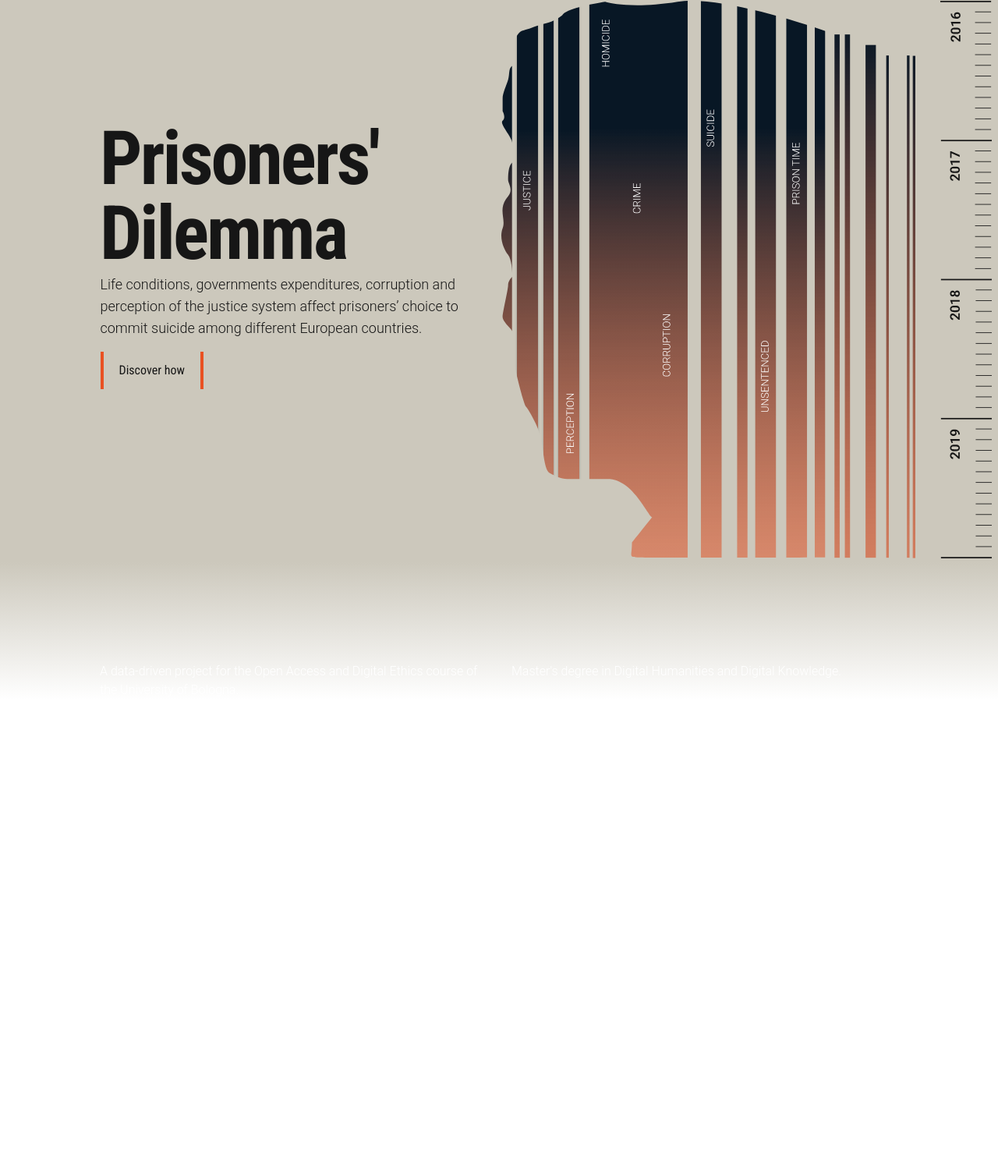
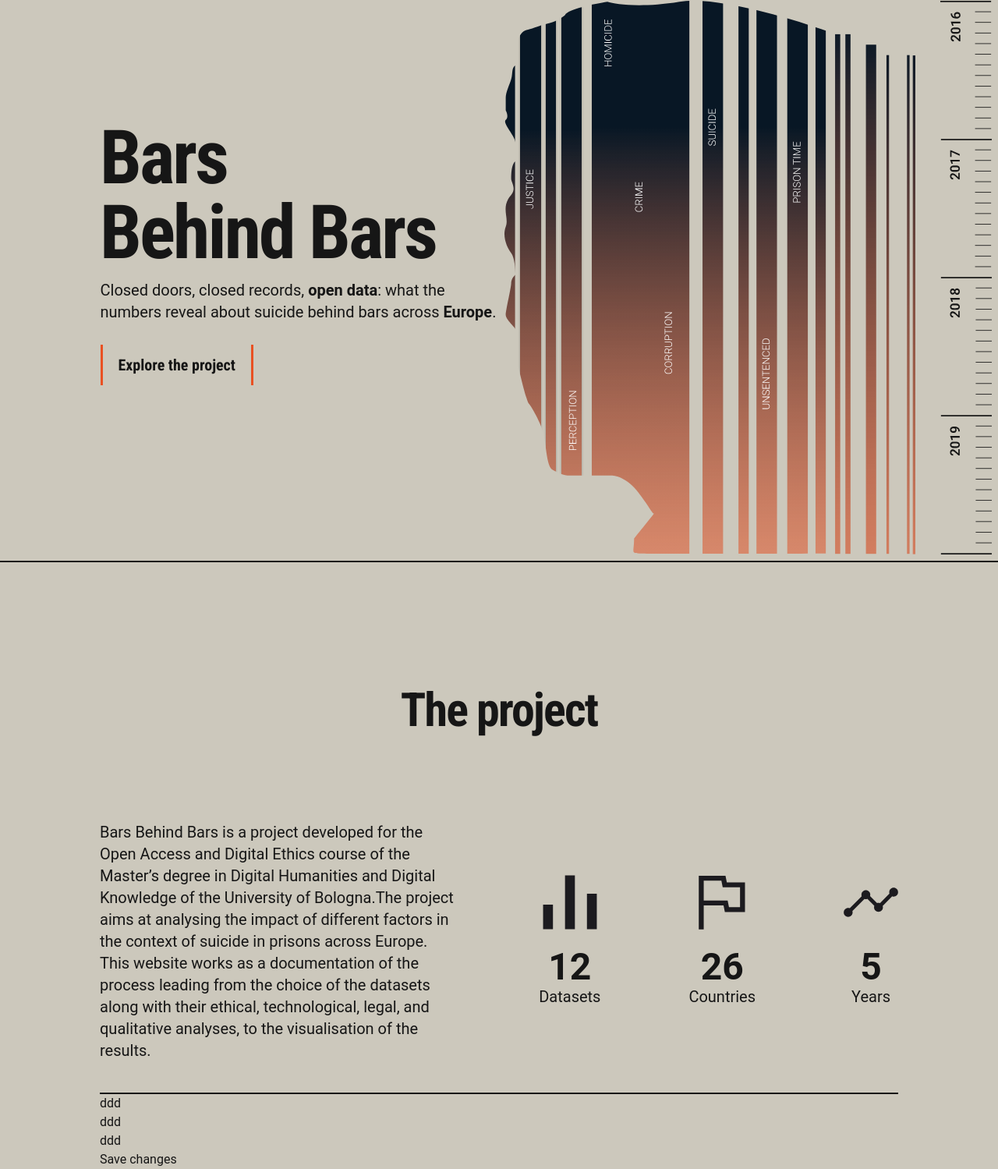
Before and after one commit to Prisoner-s-Dilemma/OpenAccess-DigitalEthics-ProjectMaterial, a plain HTML site: page index.html in a window 1280 px wide. Shown: the part 79-1578 px from the top of the page at 78% size. Before the commit the page ends 976 px from the top, so only its background shows below. Drawn offline with nearby package versions, Linux system fonts and the light colour scheme.

Commit message:
Major home update

```diff
--- a/assets/style.css
+++ b/assets/style.css
@@ -1,7 +1,9 @@
+
+
 body {
     font-family: 'Roboto', sans-serif;
+}
 
-}
 
 .roboto-condensed {
     font-family: 'Roboto Condensed', sans-serif;
--- /dev/null
+++ b/assets/tailwind.css
@@ -0,0 +1,9 @@
+@tailwind base;
+@tailwind components;
+@tailwind utilities;
+
+@layer components {
+  .btn-primary {
+    @apply py-2 px-4 bg-blue-500 text-white font-semibold rounded-lg shadow-md hover:bg-blue-700 focus:outline-none focus:ring-2 focus:ring-blue-400 focus:ring-opacity-75;
+  }
+}
--- a/index.html
+++ b/index.html
@@ -12,6 +12,7 @@
     <link href="https://fonts.googleapis.com/css2?family=Roboto+Condensed:ital,wght@0,300;0,400;0,700;1,300;1,400;1,700&display=swap" rel="stylesheet">
     <!-- CSS File -->
     <link href="assets/style.css" rel="stylesheet">
+    <link href="assets/tailwind.css" rel="stylesheet">
 
     <!-- Tailwind-->
     <script src="https://cdn.tailwindcss.com"></script>
@@ -22,15 +23,13 @@
     <script src="./assets/script.js"></script>
 
 </head>
-<body class="h-[100vh] w-[100vw] text-[#161616]">
+<body class="bg-[#CCC8BC] text-[#161616]">
 
-    <header class="fixed w-[100%] z-10 bg-white/30 backdrop-blur-3xl">
-        <nav class="px-6 py-4 h-[60px]">
-            <div id="nav-h-container" class="flex flex-row items-center justify-between">
-                <div>
-                    <a href="#" class="text-2xl">PsD</a>
-                </div>
-                <div class="hidden sm:block">
+    <header class="fixed w-[100%] z-10 bg-transparent backdrop-blur-3xl border-b-2 2xl:border-b-[3px] border-b-[#161616]">
+        <nav class="px-6 2xl:px-12 py-4 h-[60px] 2xl:h-[80px]">
+            <div id="nav-h-container" class="h-[100%] flex flex-row items-center justify-between">
+                <a href="#" class="leading-[1!important] text-2xl lg:text-3xl  2xl:text-4xl font-semibold">BhB</a>
+                <div class="hidden leading-leading-[1!important] sm:block text-lg lg:text-xl 2xl:text-2xl">
                     <a class="pr-5" href="">Project</a>
                     <a class="px-5" href="">Datasets</a>
                     <a class="px-5" href="">Visualizations</a>
@@ -56,18 +55,18 @@
 
 
     <!--HERO SECTION-->
-    <div id="site-banner" class="w-[100%] h-[100vh] pt-[60px] md:pt-[80px] pb-[5px] bg-[#CCC8BC] flex flex-col md:flex-row  items-center overflow-hidden space-y-10 md:space-y-0">
+    <div id="site-banner" class="w-[100%] h-[100vh] pt-[60px] md:pt-[80px] 2xl:pt-[100px] pb-[8px] 2xl:pb-[10px] flex flex-col md:flex-row items-center overflow-hidden space-y-10 md:space-y-0 border-[#161616] border-b-2 2xl:border-b-[3px]">
         <div id="banner-left" class="w-[90%] md:w-1/2 md:pl-[10%] md:pb-[5%] mt-[8%] md:mt-0">
-            <div class="flex flex-col space-y-4">
-                <div id="banner-text-container" class="flex flex-col space-y-2 md:space-y-1">
-                    <h1 id="title" class="roboto-condensed text-center md:text-left text-4xl sm:text-6xl md:text-7xl lg:text-8xl font-semibold tracking-[-0.03em]">Prisoners'</br>Dilemma</span></h1>
-                    <p id="banner-text-block" class="font-light text-center md:text-left pl-[0.5px] text-sm sm:text-base lg:text-lg">
-                        Life conditions, governments expenditures, corruption and perception of the justice system affect prisoners’ choice to commit suicide among different European countries.
+            <div class="flex flex-col space-y-6 md:space-y-7">
+                <div id="banner-text-container" class="flex flex-col space-y-2 md:space-y-3">
+                    <h1 id="title" class="roboto-condensed text-center md:text-left text-5xl sm:text-6xl md:text-7xl lg:text-8xl 2xl:text-9xl font-semibold tracking-[-0.03em]">Bars</br>Behind Bars</span></h1>
+                    <p id="banner-text-block" class="font-regular text-center md:text-left pl-[0.5px] text-base sm:text-lg lg:text-xl 2xl:text-3xl">
+                        Closed doors, closed records, <span class="font-semibold">open data</span>: what the numbers reveal about suicide behind bars across <span class="font-semibold">Europe</span>.
                     </p>
                 </div>
                 <div  class="w-full flex justify-center md:justify-start">
-                    <button id="banner-btn" class="roboto-condensed font-medium box-border w-[fit-content] px-5 py-3 ml-[0.5px] border-l-4 border-r-4 border-[#E95122] hover:bg-[#E95122] transition-all ease-out duration-[400ms]">
-                        Discover how
+                    <button id="banner-btn" class="roboto-condensed font-semibold text-base sm:text-lg lg:text-xl 2xl:text-3xl box-border w-[fit-content] px-4 py-2 md:px-5 md:py-3 2xl:px-7 2xl:py-5 md:ml-[0.5px] border-x-[3px] 2xl:border-x-4 border-[#E95122] hover:bg-[#E95122] transition-all ease-out duration-[400ms]">
+                        Explore the project
                     </button>
                 </div>
             </div>
@@ -80,18 +79,48 @@
         </div>
     </div>
 
-    <main class="bg-gradient-to-b from-[#CCC8BC] to-white">
-        <div class="mx-[10%] pt-[10%] ">
-            <div class="flex flex-row space-x-8">
-                <p class="w-1/2 font-light text-white">
-                    A data-driven project for the Open Access and Digital Ethics course of the University of Bologna.
-                </p>
-                <p class="w-1/2 font-light text-white">
-                    Master's degree in Digital Humanities and Digital Knowledge.
-                </p>
+    <main class="px-8 md:px-[10%] 2xl:px-[15%]">
+        <div id="the-project-main" class="mt-20 md:mt-40 2xl:mt-60 w-full">
+            <h2 class="roboto-condensed text-center text-4xl sm:text-5xl md:text-6xl  2xl:text-7xl font-semibold tracking-[-0.03em] mb-10 md:mb-28 2xl:mb-40">The project</h2>
+            <div class="flex flex-col-reverse md:flex-row justify-between items-center pb-5 md:pb-10 2xl:pb-20 border-[#161616] border-b-2 2xl:border-b-[3px]">
+                <div id="project-left-text-block" class="w-full md:w-[45%]">
+                    <p class="font-regular text-left text-base sm:text-lg lg:text-xl 2xl:text-3xl">Bars Behind Bars is a project developed for the Open Access and Digital Ethics course of the Master’s degree in Digital Humanities and Digital Knowledge of the University of Bologna.The project aims at analysing the impact of different factors in the context of suicide in prisons across Europe.</p>
+                    <p class="font-regular text-left text-base sm:text-lg lg:text-xl 2xl:text-3xl">This website works as a documentation of the process leading from the choice of the datasets along with their ethical, technological, legal, and qualitative analyses, to the visualisation of the results. </p>
+                </div>
+                <div id="project-numbers-right-block" class="flex flex-row w-full md:w-[45%] justify-between mb-8 md:mb-0">
+                    <div class="flex flex-col items-center">
+                        <div class="flex h-[60px] md:h-[70px] 2xl:h-[110px] aspect-square mb-4 md:mb-6 2xl:mb-9">
+                            <img class="w-[100%]" src="./assets/icons/barchart.svg">
+                        </div>
+                        <p class="font-semibold text-3xl sm:text-4xl md:text-5xl 2xl:text-6xl">12</p>
+                        <p class="font-regular text-base sm:text-lg lg:text-xl 2xl:text-3xl">Datasets</p>
+                    </div>
+                    <div class="flex flex-col items-center">
+                        <div class="flex h-[60px] md:h-[70px] 2xl:h-[110px] aspect-square mb-4 md:mb-6 2xl:mb-9">
+                            <img class="w-[100%]" src="./assets/icons/flag.svg">
+                        </div>
+                        <p class="font-semibold text-3xl sm:text-4xl md:text-5xl 2xl:text-6xl">26</p>
+                        <p class="font-regular text-base sm:text-lg lg:text-xl 2xl:text-3xl">Countries</p>
+                    </div>
+                    <div class="flex flex-col items-center">
+                        <div class="flex h-[60px] md:h-[70px] 2xl:h-[110px] aspect-square mb-4 md:mb-6 2xl:mb-9">
+                            <img class="w-[100%]" src="./assets/icons/timeline.svg">
+                        </div>
+                        <p class="font-semibold text-3xl sm:text-4xl md:text-5xl 2xl:text-6xl">5</p>
+                        <p class="font-regular text-base sm:text-lg lg:text-xl 2xl:text-3xl">Years</p>
+                    </div>
+                </div>
             </div>
-
         </div>
+        <div id="the-project-research-questions">
+            <p class="btn">ddd</p>
+            <p class="btn">ddd</p>
+            <p class="btn">ddd</p>
+        </div>
+        <!-- After extracting a custom class -->
+    <button class="btn-primary">
+    Save changes
+  </button>
 
     </main>
 
```
Also changed, not shown: assets/icons/arrow_insert.svg (added), assets/icons/barchart.svg (added), assets/icons/flag.svg (added), assets/icons/timeline.svg (added), assets/imgs/squares.svg (deleted).
